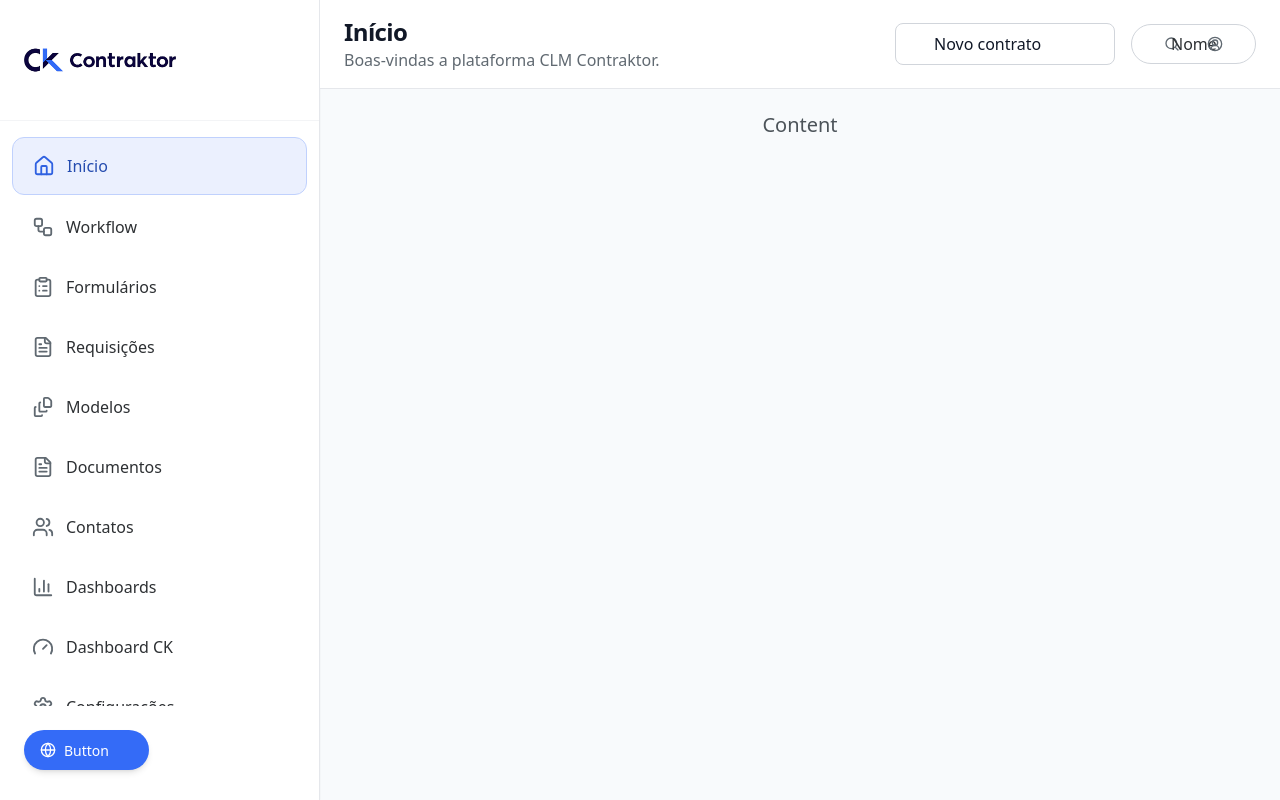
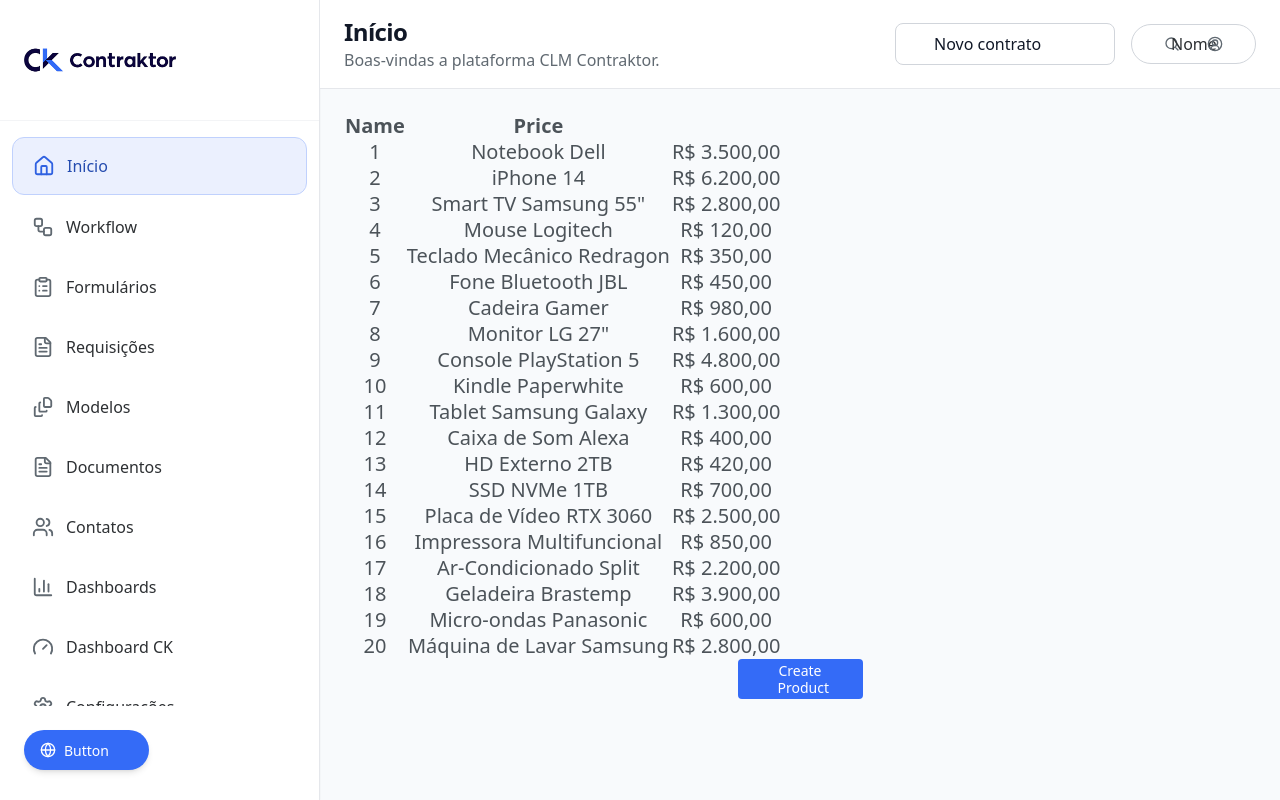
Before and after one commit to GiovannaGamba/poc-tasks, a React (Vite) app: page /app in a window 1280 px wide. Built offline with nearby package versions, Linux system fonts and the light colour scheme.

Commit message:
feat: useQuery test

```diff
--- a/package.json
+++ b/package.json
@@ -14,6 +14,7 @@
   "dependencies": {
     "@storybook/theming": "^9.0.0-alpha.1",
     "@tanstack/react-query": "^5.85.5",
+    "@tanstack/react-query-devtools": "^5.85.9",
     "@tanstack/react-router": "^1.131.27",
     "@tanstack/react-table": "^8.21.3",
     "lucide-react": "^0.542.0",
--- /dev/null
+++ b/src/components/TaskList/TaskList.tsx
@@ -0,0 +1,3 @@
+import React, { useState } from 'react'
+import { useTasks, useTaskStats, useCreateTask, useDeleteTask, useChangeTaskStatus } from '../../hooks'
+import type { TaskFilters, TaskStatus, TaskPriority } from '../../types/task'
--- /dev/null
+++ b/src/data/products.ts
@@ -0,0 +1,38 @@
+export async function getProducts() {
+await new Promise(resolve => setTimeout(resolve, 1000));
+
+     return [
+        { id: 1, name: "Notebook Dell", price: 3500.00 },
+        { id: 2, name: "iPhone 14", price: 6200.00 },
+        { id: 3, name: "Smart TV Samsung 55\"", price: 2800.00 },
+        { id: 4, name: "Mouse Logitech", price: 120.00 },
+        { id: 5, name: "Teclado Mecânico Redragon", price: 350.00 },
+        { id: 6, name: "Fone Bluetooth JBL", price: 450.00 },
+        { id: 7, name: "Cadeira Gamer", price: 980.00 },
+        { id: 8, name: "Monitor LG 27\"", price: 1600.00 },
+        { id: 9, name: "Console PlayStation 5", price: 4800.00 },
+        { id: 10, name: "Kindle Paperwhite", price: 600.00 },
+        { id: 11, name: "Tablet Samsung Galaxy", price: 1300.00 },
+        { id: 12, name: "Caixa de Som Alexa", price: 400.00 },
+        { id: 13, name: "HD Externo 2TB", price: 420.00 },
+        { id: 14, name: "SSD NVMe 1TB", price: 700.00 },
+        { id: 15, name: "Placa de Vídeo RTX 3060", price: 2500.00 },
+        { id: 16, name: "Impressora Multifuncional", price: 850.00 },
+        { id: 17, name: "Ar-Condicionado Split", price: 2200.00 },
+        { id: 18, name: "Geladeira Brastemp", price: 3900.00 },
+        { id: 19, name: "Micro-ondas Panasonic", price: 600.00 },
+        { id: 20, name: "Máquina de Lavar Samsung", price: 2800.00 }
+      ];
+
+}
+
+interface CreateProductRequest {
+    name: string;
+    price: number;
+}
+
+export async function createProduct(data: CreateProductRequest) {
+    await new Promise(resolve => setTimeout(resolve, 1000));
+
+    return
+}
--- a/src/pages/Authenticated.tsx
+++ b/src/pages/Authenticated.tsx
@@ -1,10 +1,77 @@
 import { AuthenticatedTemplate } from "../templates/AuthenticatedTemplate/AuthenticatedTemplate";
 import { Typography } from "../components/Typography/Typhography";
+import { createProduct, getProducts } from "../data/products";
+import { useMutation, useQuery, useQueryClient } from "@tanstack/react-query";
+import { ButtonTeste } from "../components";
+
 
 export function Authenticated() {
+
+  const queryClient = useQueryClient();
+
+const { data: products } = useQuery({
+  queryKey: ['products'],
+  queryFn: getProducts,
+});
+
+const { mutateAsync: createProductFn } = useMutation({
+  mutationFn: createProduct,
+  onSuccess(data, variables, context) {
+    const cached = queryClient.getQueryData(['products']);
+
+    queryClient.setQueryData(['products'], data =>
+    {
+      return [...data, {
+        id: data.length + 1,
+         name: 'Product 1',
+         price: 100
+      }]
+    }
+    );
+  },
+});
+
+async function handleCreateProduct() {
+try {
+  await createProductFn({ name: 'Product 1', price: 100 });
+  alert('Product created');
+} catch (error) {
+  console.error(error);
+  alert('Error creating product');
+}
+}
+
   return (
     <AuthenticatedTemplate>
-      <Typography className="text-center text-xl text-neutral-600">Content</Typography>
+      <Typography className="text-center text-xl text-neutral-600">
+        <table>
+          <thead>
+            <tr>
+              <th>Name</th>
+              <th>Price</th>
+            </tr>
+          </thead>
+          <tbody>
+            {products?.map((product : any) => (
+              <tr key={product.id}>
+                <td>{product.id}</td>
+                <td>{product.name}</td>
+                <td>{product.price.toLocaleString('pt-BR', { style: 'currency', currency: 'BRL' })}</td>
+              </tr>
+            ))}
+          </tbody>
+        </table>
+        <ButtonTeste
+          type="primary"
+          style="filled"
+          state="enabled"
+          onClick={() => {
+            handleCreateProduct();
+          }}
+        >
+          Create Product
+        </ButtonTeste>
+      </Typography>
     </AuthenticatedTemplate>
   );
 }
```
Also changed, not shown: 1 other file (tests, documents, lock files or other folders).
